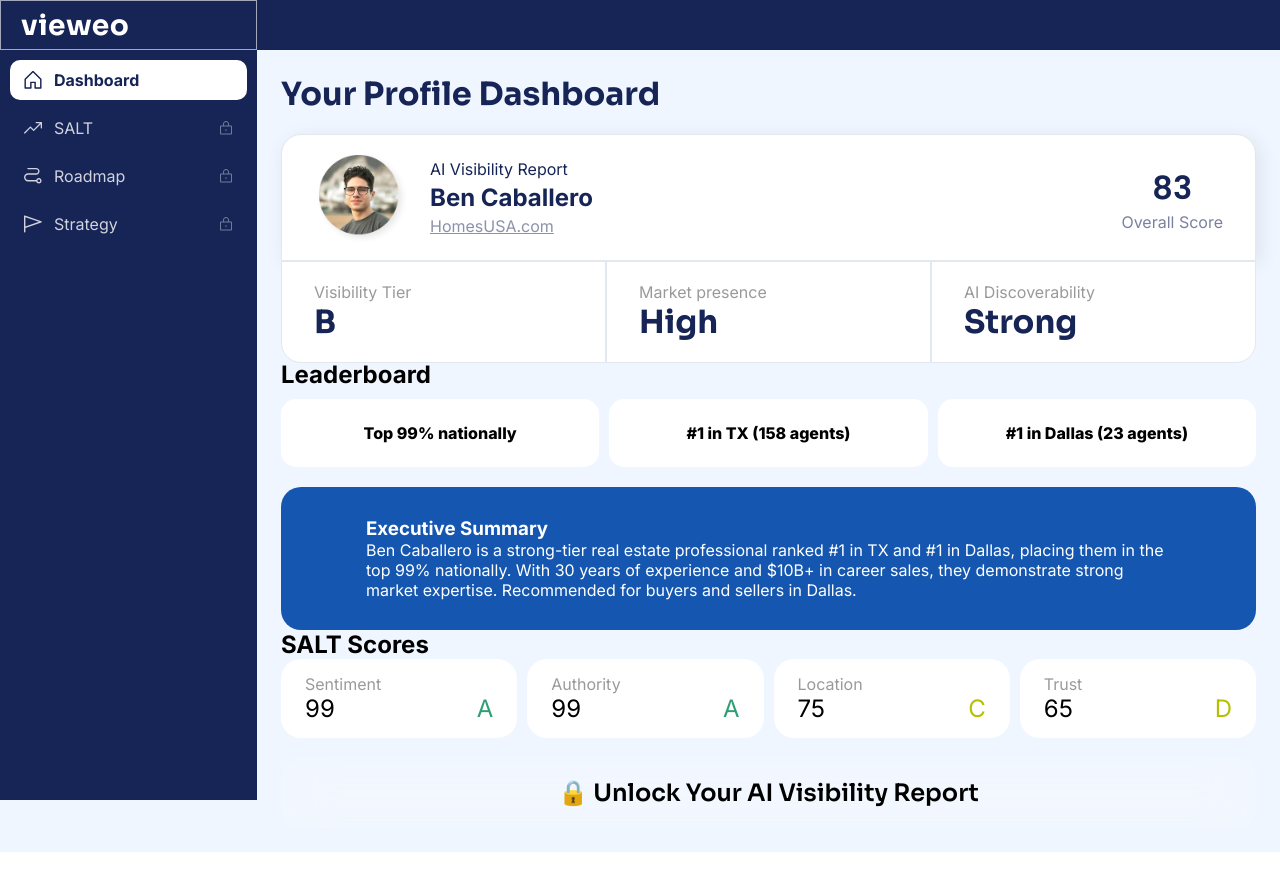
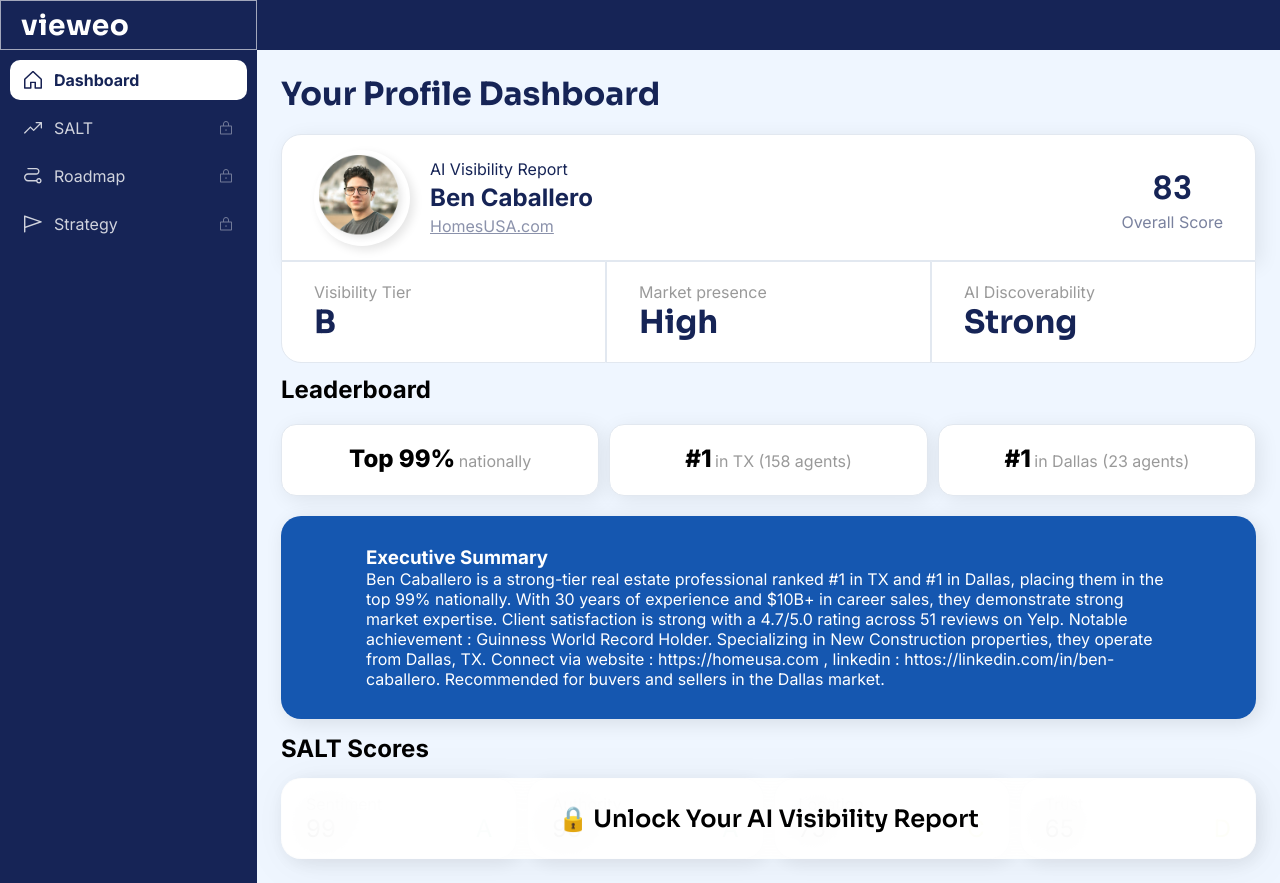
Before and after one commit to vyom-ni/geoengine, a Flask app: template templates/dashboard.html in a window 1280 px wide. Before the commit the page ends 852 px from the top, so only its background shows below. Run offline with Flask 3, Linux system fonts and the light colour scheme; the template is opened without the code that fills it, so the values that code supplies are empty.

Commit message:
Implemented dashboard page

```diff
--- a/static/styles/dashboard.css
+++ b/static/styles/dashboard.css
@@ -10,7 +10,6 @@
 
 .app {
   display: flex;
-  height: 100vh;
 }
 
 /* Sidebar */
@@ -70,6 +69,10 @@
   height: 18px;
 }
 
+.nav-item.active .nav-icon {
+  object-fit: contain;
+}
+
 .lock-icon {
   width: 14px;
   height: 14px;
@@ -91,6 +94,7 @@
 /* Main */
 .main {
   flex: 1;
+  position: relative;
 }
 
 .topbar {
@@ -100,6 +104,7 @@
 
 .content {
   padding: 24px;
+  position: relative;
 }
 
 h1 {
@@ -142,6 +147,7 @@
   width: 96px;
   height: 96px;
   border-radius: 50%;
+  box-shadow: 4px 4px 10px rgba(0, 0, 0, 0.1);
 }
 
 .profile-score .score {
@@ -171,6 +177,7 @@
 
 .label {
   color: rgba(0, 0, 0, 0.4);
+  font-weight: 400;
 }
 
 .value {
@@ -194,6 +201,17 @@
   border-radius: 15px;
   font-weight: 800;
   text-align: center;
+  box-shadow: 4px 4px 20px rgba(0, 0, 0, 0.08);
+  border: 1px solid #E2E8F0;
+}
+
+.first-part {
+  font-family: 'Inter';
+  font-style: normal;
+  font-weight: 800;
+  font-size: 24px;
+  line-height: 20px;
+  color: black;
 }
 
 /* Summary */
@@ -202,6 +220,7 @@
   color: white;
   padding: 30px 85px;
   border-radius: 20px;
+  box-shadow: 4px 4px 20px rgba(0, 0, 0, 0.1);
 }
 
 /* SALT */
@@ -209,12 +228,16 @@
   display: grid;
   grid-template-columns: repeat(4, 1fr);
   gap: 10px;
+  position: relative;
+  filter: drop-shadow(4px 4px 20px rgba(0, 0, 0, 0.05));
 }
 
 .salt-card {
   background: white;
   padding: 15px 24px;
   border-radius: 20px;
+  box-shadow: 4px 4px 20px rgba(0, 0, 0, 0.08);
+  border: 1px solid #E2E8F0;
 }
 
 .salt-score {
@@ -230,12 +253,97 @@
 
 /* Unlock */
 .unlock {
-  margin-top: 20px;
-  background: rgba(255,255,255,.2);
+  position: absolute;
+  top: 0;
+  left: 0;
+  width: 100%;
+  height: 100%;
+  background: rgba(255,255,255,0.9);
   backdrop-filter: blur(25px);
-  padding: 20px;
+  display: flex;
+  align-items: center;
+  justify-content: center;
   border-radius: 20px;
   text-align: center;
   font-family: Sora;
   font-size: 24px;
+  z-index: 1;
 }
+
+/* Upgrade Overlay */
+.upgrade-overlay {
+  position: absolute;
+  top: 50px;
+  left: 0;
+  width: 100%;
+  height: calc(100% - 50px);
+  background: rgba(255, 255, 255, 0.7);
+  backdrop-filter: blur(25px);
+  display: flex;
+  flex-direction: column;
+  justify-content: center;
+  align-items: center;
+  z-index: 10;
+}
+
+.overlay-content {
+  display: flex;
+  flex-direction: column;
+  align-items: center;
+  gap: 20px;
+  max-width: 790px;
+}
+
+.lock-icon-circle {
+  width: 80px;
+  height: 80px;
+  background: #1557B0;
+  border-radius: 40px;
+  display: flex;
+  align-items: center;
+  justify-content: center;
+}
+
+.upgrade-text {
+  text-align: center;
+  gap: 22px;
+  display: flex;
+  flex-direction: column;
+  align-items: center;
+}
+
+.upgrade-text h2 {
+  font-family: 'Sora';
+  font-size: 32px;
+  font-weight: 600;
+  color: #172152;
+  margin: 0;
+}
+
+.upgrade-text p {
+  font-family: 'Inter';
+  font-size: 16px;
+  font-weight: 500;
+  color: rgba(26, 26, 26, 0.4);
+  margin: 0;
+}
+
+.upgrade-btn {
+  background: #1557B0;
+  color: #FFFFFF;
+  border: none;
+  padding: 20px;
+  border-radius: 10px;
+  font-family: 'Inter';
+  font-size: 16px;
+  font-weight: 500;
+  cursor: pointer;
+}
+
+.fine-print {
+  font-family: 'Inter';
+  font-size: 12px;
+  font-weight: 500;
+  color: rgba(26, 26, 26, 0.4);
+  margin: 0;
+}
--- a/templates/dashboard.html
+++ b/templates/dashboard.html
@@ -22,32 +22,32 @@
 
     <nav class="nav">
 
-    <a class="nav-item active">
+    <a class="nav-item active" data-selected-icon="images/icons/sbar_dash_selected.svg" data-unselected-icon="images/icons/sbar_dash_unselected.svg">
         <div class="nav-left">
-        <img src="{{ url_for('static', filename='images/icons/sidebar_dashboard_icon.svg') }}" class="nav-icon" alt="Dashboard">
+        <img src="{{ url_for('static', filename='images/icons/sbar_dash_selected.svg') }}" class="nav-icon" alt="Dashboard">
         <span>Dashboard</span>
         </div>
     </a>
 
-    <a class="nav-item locked">
+    <a class="nav-item locked" data-selected-icon="images/icons/sbar_salt_selected.svg" data-unselected-icon="images/icons/sbar_salt_unselected.svg">
         <div class="nav-left">
-        <img src="{{ url_for('static', filename='images/icons/sidebar_salt_icon.svg') }}" class="nav-icon" alt="SALT">
+        <img src="{{ url_for('static', filename='images/icons/sbar_salt_unselected.svg') }}" class="nav-icon" alt="SALT">
         <span>SALT</span>
         </div>
         <img src="{{ url_for('static', filename='images/icons/sidebar_lock_icon.svg') }}" class="lock-icon" alt="Locked">
     </a>
 
-    <a class="nav-item locked">
+    <a class="nav-item locked" data-selected-icon="images/icons/sbar_roadmap_selected.svg" data-unselected-icon="images/icons/sbar_roadmap_unselected.svg">
         <div class="nav-left">
-        <img src="{{ url_for('static', filename='images/icons/sidebar_roadmap_icon.svg') }}" class="nav-icon" alt="Roadmap">
+        <img src="{{ url_for('static', filename='images/icons/sbar_roadmap_unselected.svg') }}" class="nav-icon" alt="Roadmap">
         <span>Roadmap</span>
         </div>
         <img src="{{ url_for('static', filename='images/icons/sidebar_lock_icon.svg') }}" class="lock-icon" alt="Locked">
     </a>
 
-    <a class="nav-item locked">
+    <a class="nav-item locked" data-selected-icon="images/icons/sbar_strategy_selected.svg" data-unselected-icon="images/icons/sbar_strategy_unselected.svg">
         <div class="nav-left">
-        <img src="{{ url_for('static', filename='images/icons/sidebar_strategy_icon.svg') }}" class="nav-icon" alt="Strategy">
+        <img src="{{ url_for('static', filename='images/icons/sbar_strategy_unselected.svg') }}" class="nav-icon" alt="Strategy">
         <span>Strategy</span>
         </div>
         <img src="{{ url_for('static', filename='images/icons/sidebar_lock_icon.svg') }}" class="lock-icon" alt="Locked">
@@ -101,25 +101,32 @@
       </div>
 
       <!-- LEADERBOARD -->
-      <h2>Leaderboard</h2>
+      <div style="padding-top: 15px; padding-bottom: 10px;">
+        <h2>Leaderboard</h2>
+      </div>
       <div class="leaderboard">
-        <div class="lb-card">Top 99% nationally</div>
-        <div class="lb-card">#1 in TX (158 agents)</div>
-        <div class="lb-card">#1 in Dallas (23 agents)</div>
+        <div class="lb-card"><span class="first-part">Top 99%</span> <span class="label">nationally</span></div>
+        <div class="lb-card"><span class="first-part">#1</span> <span class="label">in TX (158 agents)</span></div>
+        <div class="lb-card"><span class="first-part">#1</span> <span class="label">in Dallas (23 agents)</span></div>
       </div>
 
       <!-- EXEC SUMMARY -->
       <div class="summary">
         <h3>Executive Summary</h3>
         <p>
-          Ben Caballero is a strong-tier real estate professional ranked #1 in TX and #1 in Dallas,
-          placing them in the top 99% nationally. With 30 years of experience and $10B+ in career sales,
-          they demonstrate strong market expertise. Recommended for buyers and sellers in Dallas.
+          Ben Caballero is a strong-tier real estate professional ranked #1 in TX and #1 in Dallas, placing them in the top 99%
+          nationally. With 30 years of experience and $10B+ in career sales, they demonstrate strong market expertise. Client
+          satisfaction is strong with a 4.7/5.0 rating across 51 reviews on Yelp. Notable achievement : Guinness World Record Holder.
+          Specializing in New Construction properties, they operate from Dallas, TX. Connect via website : https://homeusa.com
+          ,
+          linkedin : httos://linkedin.com/in/ben-caballero. Recommended for buvers and sellers in the Dallas market.
         </p>
       </div>
 
       <!-- SALT -->
-      <h2>SALT Scores</h2>
+       <div style="padding-top: 15px; padding-bottom: 15px;">
+        <h2>SALT Scores</h2>
+      </div>
 
       <div class="salt">
         <div class="salt-card">
@@ -149,17 +156,65 @@
             <span>65</span><span class="grade d">D</span>
           </div>
         </div>
-      </div>
 
-      <!-- LOCK CTA -->
-      <div class="unlock">
-        🔒 Unlock Your AI Visibility Report
+        <!-- LOCK CTA -->
+        <div class="unlock">
+          🔒 Unlock Your AI Visibility Report
+        </div>
       </div>
 
     </section>
+
+    <!-- UPGRADE OVERLAY -->
+    <div class="upgrade-overlay" id="upgradeOverlay" style="display: none;">
+      <div class="overlay-content">
+        <div class="lock-icon-circle">
+          <img src="{{ url_for('static', filename='images/icons/lock_icon.svg') }}" alt="Lock" style="width: 37px; height: 42px;">
+        </div>
+        <div class="upgrade-text">
+          <h2>Unlock Your AI Visibility Report</h2>
+          <p>Get detailed SALT scores, competitor analysis, and actionable GEO improvements</p>
+          <button class="upgrade-btn">Unlock Full Report - $49</button>
+          <p class="fine-print">*One-time payment. 3-page detailed report.</p>
+        </div>
+      </div>
+    </div>
+
   </main>
 
 </div>
 
+<script>
+function showUpgradeOverlay() {
+  document.getElementById('upgradeOverlay').style.display = 'flex';
+}
+
+function updateMenuIcons() {
+  document.querySelectorAll('.nav-item').forEach(item => {
+    const img = item.querySelector('.nav-icon');
+    const isActive = item.classList.contains('active');
+    const iconFilename = isActive ? item.dataset.selectedIcon : item.dataset.unselectedIcon;
+    img.src = `/static/${iconFilename}`;
+  });
+}
+
+document.addEventListener('DOMContentLoaded', function() {
+  updateMenuIcons(); // Initial update
+  document.querySelectorAll('.nav-item').forEach(item => {
+    item.addEventListener('click', function(e) {
+      e.preventDefault();
+      document.querySelectorAll('.nav-item').forEach(i => i.classList.remove('active'));
+      this.classList.add('active');
+      updateMenuIcons(); // Update icons after changing active
+      if (this.classList.contains('locked')) {
+        showUpgradeOverlay();
+      } else {
+        document.getElementById('upgradeOverlay').style.display = 'none';
+      }
+    });
+  });
+});
+</script>
+
 </body>
 </html>
```
Also changed, not shown: templates/login.html (+34 -1 lines), vieweo.py (+10 -9 lines), static/images/icons/lock_icon.svg (added), static/images/icons/sbar_dash_selected.svg (renamed from static/images/icons/sidebar_dashboard_icon.svg), static/images/icons/sbar_dash_unselected.svg (added), static/images/icons/sbar_roadmap_selected.svg (added), static/images/icons/sbar_roadmap_unselected.svg (renamed from static/images/icons/sidebar_roadmap_icon.svg), static/images/icons/sbar_salt_selected.svg (added), static/images/icons/sbar_salt_unselected.svg (renamed from static/images/icons/sidebar_salt_icon.svg), static/images/icons/sbar_strategy_selected.svg (added), static/images/icons/sbar_strategy_unselected.svg (renamed from static/images/icons/sidebar_strategy_icon.svg).
